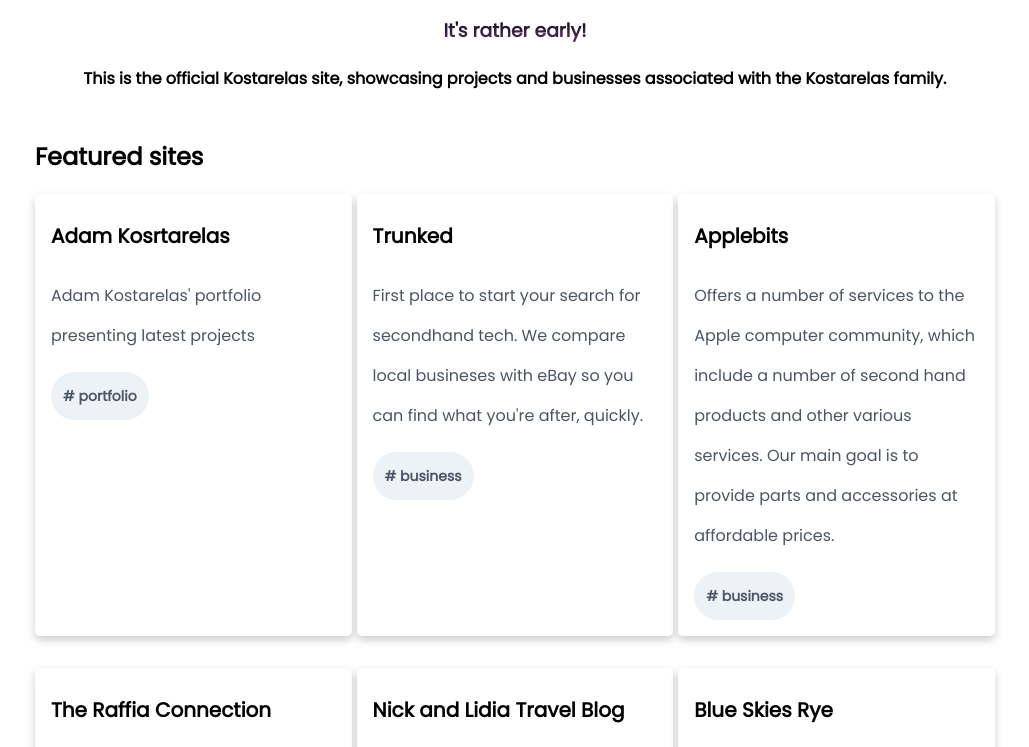
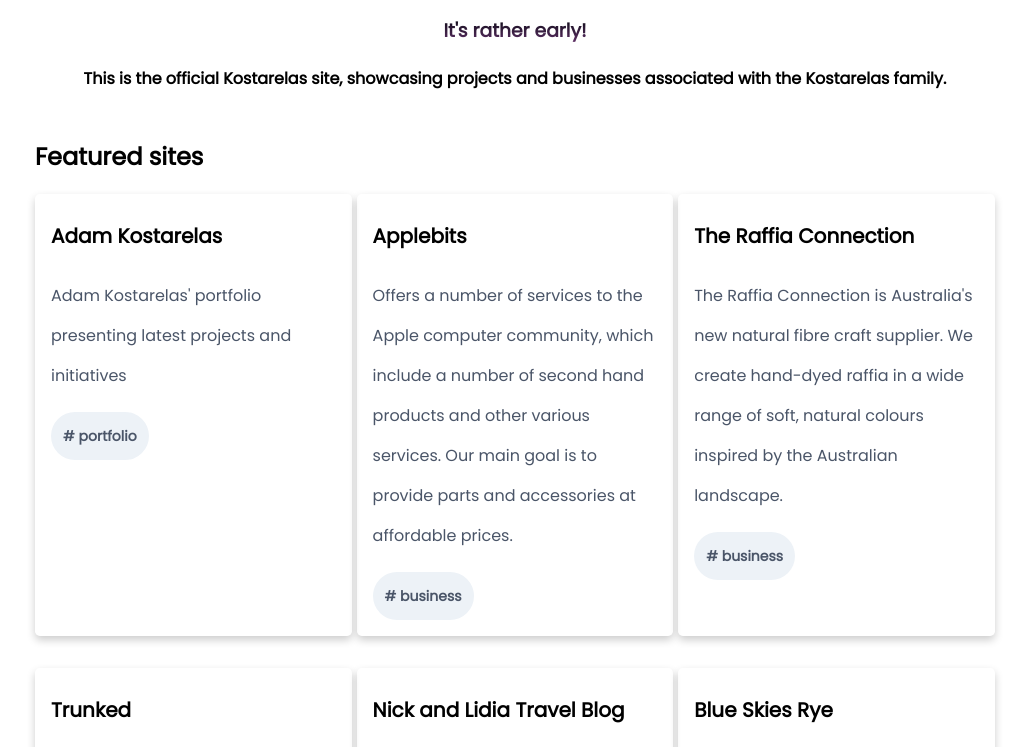
Before and after one commit to AdamXweb/kostarelas.com, a plain HTML site: page index.html in a window 1280 px wide. Shown: the part 171-918 px from the top of the page, without its empty margins (125-1154 px from the left). Drawn offline with nearby package versions, Linux system fonts and the light colour scheme.

Commit message:
fix: spelling issue and update

```diff
--- a/index.html
+++ b/index.html
@@ -42,19 +42,10 @@
     <div id="projects" class="row">
         <a href="https://adam.kostarelas.com" class="n flex">
             <div class="card">
-                <h3>Adam Kosrtarelas</h3>
-                <p>Adam Kostarelas' portfolio presenting latest projects
+                <h3>Adam Kostarelas</h3>
+                <p>Adam Kostarelas' portfolio presenting latest projects and initiatives
                 </p>
                 <span class="tag"># portfolio</span>
-            </div>
-        </a>
-        <a href="https://www.trunked.com.au" class="n flex">
-            <div class="card">
-                <h3>Trunked</h3>
-                <p>First place to start your search for secondhand tech. We compare local busineses with eBay so you can
-                    find what you're after, quickly.
-                </p>
-                <span class="tag"># business</span>
             </div>
         </a>
         <a href="https://applebits.net" class="n flex">
@@ -75,6 +66,15 @@
                     a wide range of
                     soft, natural colours inspired by the Australian landscape.
 
+                </p>
+                <span class="tag"># business</span>
+            </div>
+        </a>
+        <a href="https://www.trunked.com.au" class="n flex">
+            <div class="card">
+                <h3>Trunked</h3>
+                <p>First place to start your search for secondhand tech. We compare local busineses with eBay so you can
+                    find what you're after, quickly.
                 </p>
                 <span class="tag"># business</span>
             </div>
```
